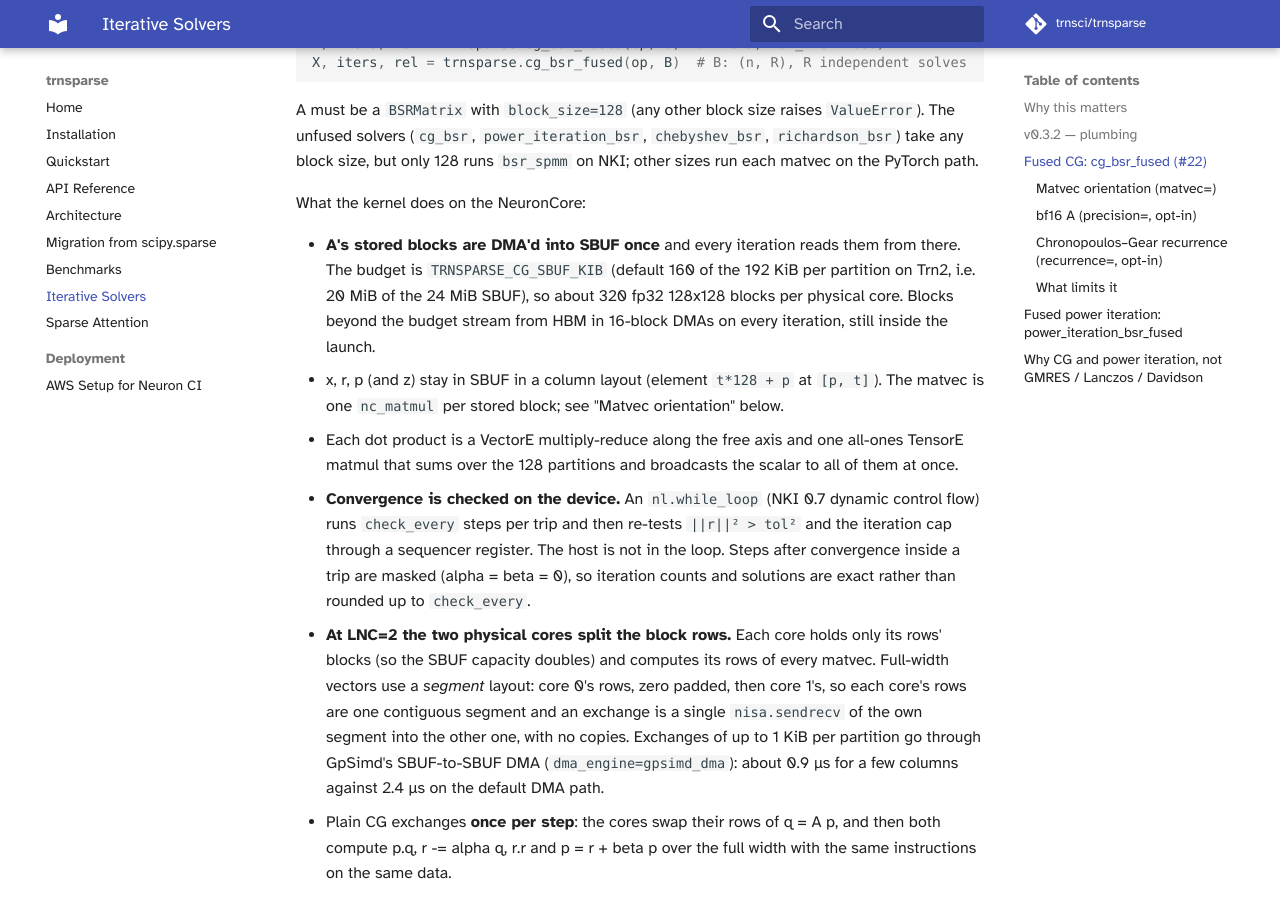
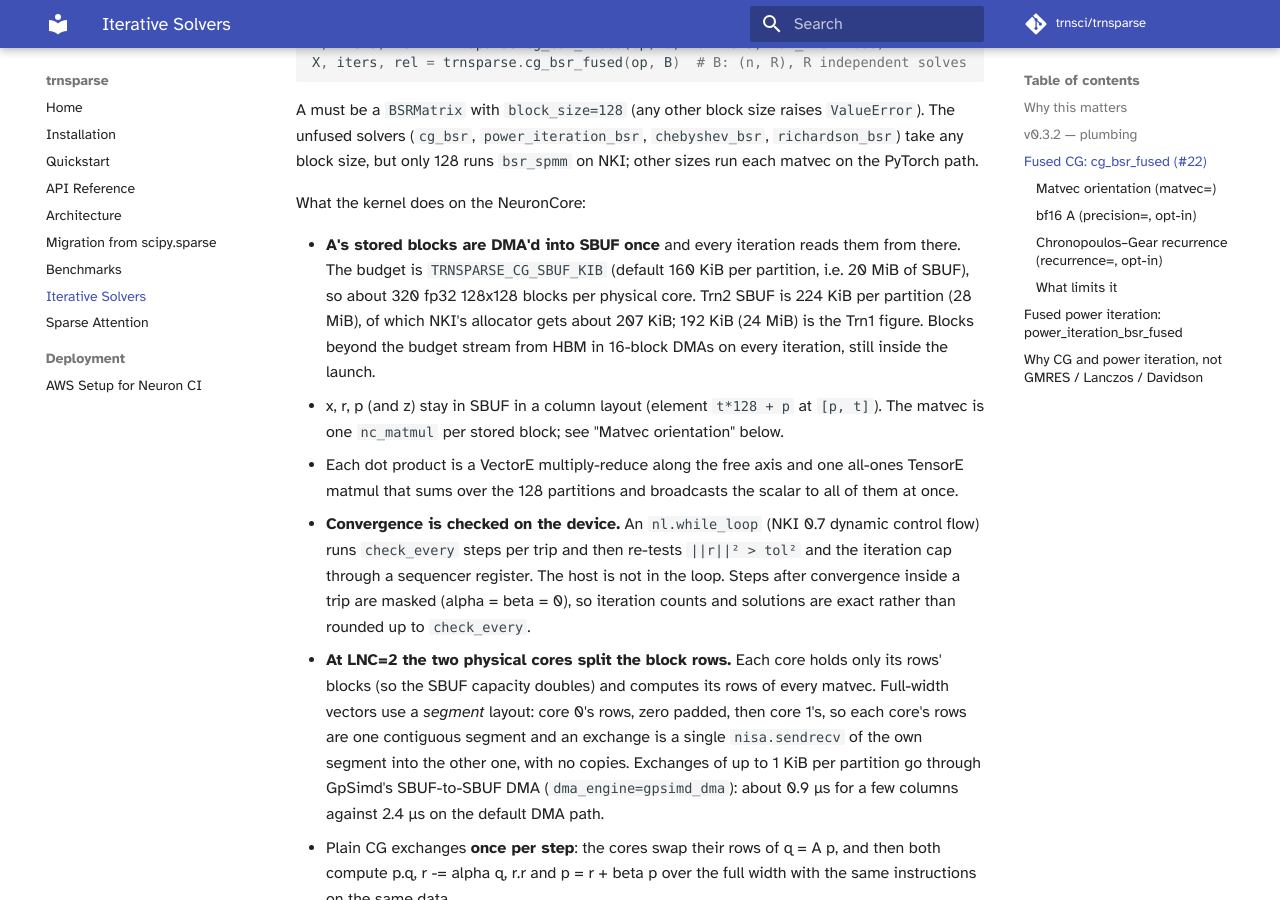
Before and after one commit to trnsci/trnsparse, an MkDocs documentation site: the page built from docs/iterative_solvers.md, in a window 1280 px wide and 900 px high, scrolled down 1194 px. Built offline with MkDocs 1.6.1 and Material for MkDocs 9.7.7, drawn with Linux system fonts in a browser that asks for light colours; some web fonts are replaced; comment, search, counter and statistics services are not loaded.

Commit message:
docs: SBUF is 224 KiB per partition on Trn2, not 192 KiB (trnsci/trnsci#157)
192 KiB (24 MiB) is the Trn1 / NeuronCore-v2 figure. AWS's NKI Trainium2
guide gives NeuronCore-v3 SBUF as 28 MiB, 128 partitions of 224 KiB; NKI's
allocator reports 212,472 bytes (about 207 KiB) per partition on Trn2
(trnsparse#111). Comments and docs only: no budget value changes.

```diff
--- a/docs/iterative_solvers.md
+++ b/docs/iterative_solvers.md
@@ -62,10 +62,11 @@ What the kernel does on the NeuronCore:
 
 - **A's stored blocks are DMA'd into SBUF once** and every iteration
   reads them from there. The budget is `TRNSPARSE_CG_SBUF_KIB` (default
-  160 of the 192 KiB per partition on Trn2, i.e. 20 MiB of the 24 MiB
-  SBUF), so about 320 fp32 128x128 blocks per physical core. Blocks
-  beyond the budget stream from HBM in 16-block DMAs on every iteration,
-  still inside the launch.
+  160 KiB per partition, i.e. 20 MiB of SBUF), so about 320 fp32 128x128
+  blocks per physical core. Trn2 SBUF is 224 KiB per partition (28 MiB),
+  of which NKI's allocator gets about 207 KiB; 192 KiB (24 MiB) is the
+  Trn1 figure. Blocks beyond the budget stream from HBM in 16-block DMAs
+  on every iteration, still inside the launch.
 - x, r, p (and z) stay in SBUF in a column layout (element `t*128 + p`
   at `[p, t]`). The matvec is one `nc_matmul` per stored block; see
   "Matvec orientation" below.
```
Also changed, not shown: 1 other file.
